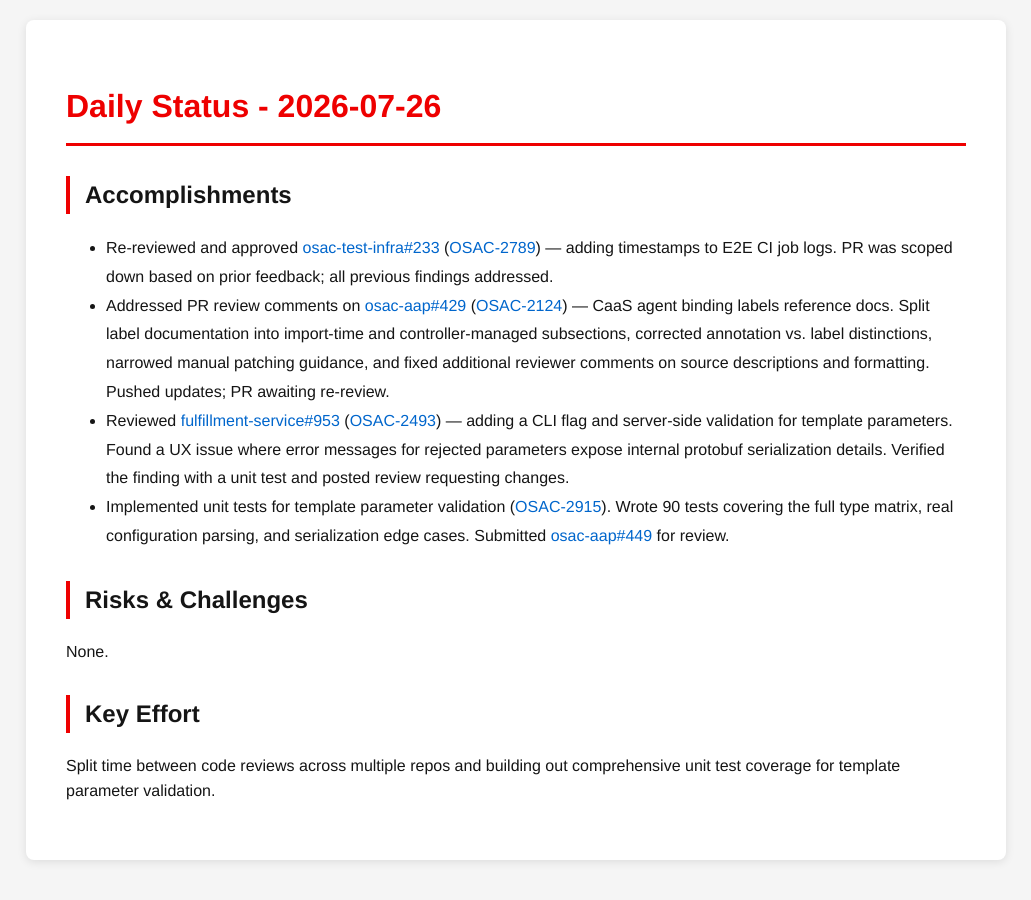
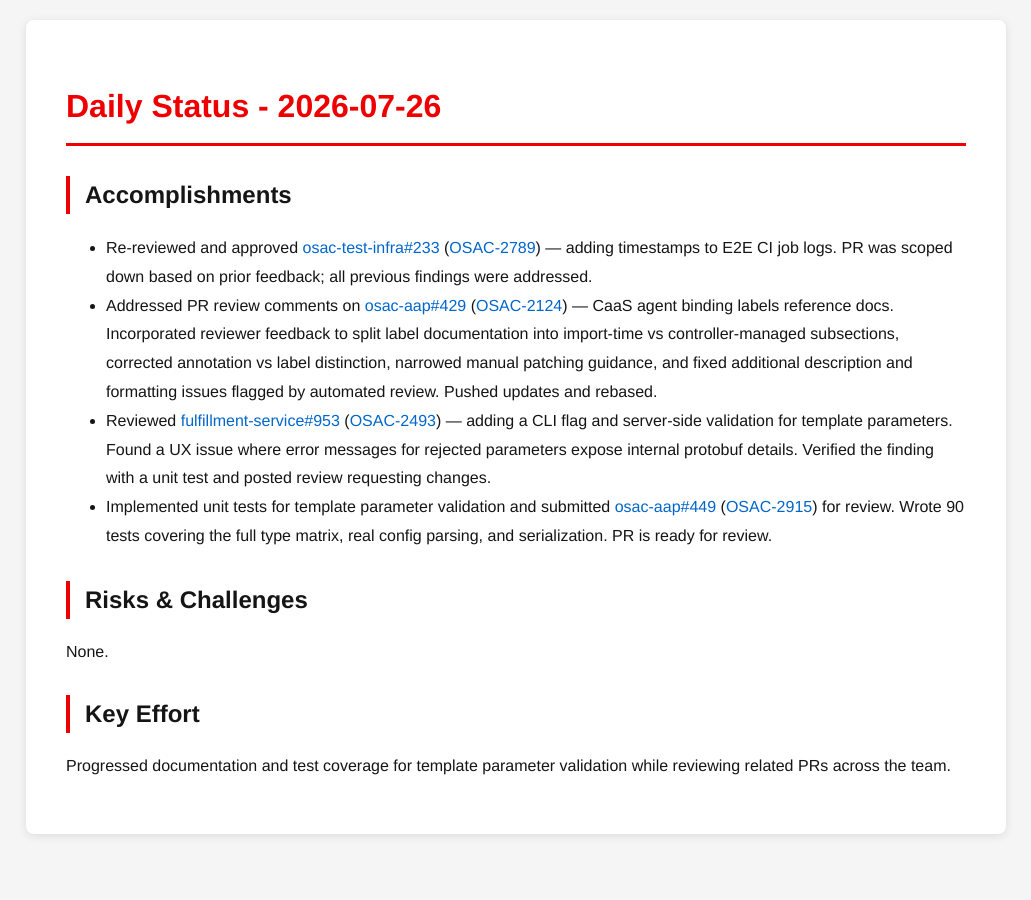
Before and after one commit to tzvatot/daily-status, a Jekyll site: the page built from 2026-07-26.md, in a window 1280 px wide. Shown: the whole page, without its empty margins (124-1155 px from the left). Built offline with Jekyll 4.4.1, drawn with Linux system fonts in a browser that asks for light colours.

Commit message:
Daily status update - 2026-07-26

```diff
--- a/2026-07-26.md
+++ b/2026-07-26.md
@@ -7,13 +7,13 @@ date: 2026-07-26
 # Daily Status - 2026-07-26
 
 ## Accomplishments
-- Re-reviewed and approved [osac-test-infra#233](https://github.com/osac-project/osac-test-infra/pull/233) ([OSAC-2789](https://redhat.atlassian.net/browse/OSAC-2789)) — adding timestamps to E2E CI job logs. PR was scoped down based on prior feedback; all previous findings addressed.
-- Addressed PR review comments on [osac-aap#429](https://github.com/osac-project/osac-aap/pull/429) ([OSAC-2124](https://redhat.atlassian.net/browse/OSAC-2124)) — CaaS agent binding labels reference docs. Split label documentation into import-time and controller-managed subsections, corrected annotation vs. label distinctions, narrowed manual patching guidance, and fixed additional reviewer comments on source descriptions and formatting. Pushed updates; PR awaiting re-review.
-- Reviewed [fulfillment-service#953](https://github.com/osac-project/fulfillment-service/pull/953) ([OSAC-2493](https://redhat.atlassian.net/browse/OSAC-2493)) — adding a CLI flag and server-side validation for template parameters. Found a UX issue where error messages for rejected parameters expose internal protobuf serialization details. Verified the finding with a unit test and posted review requesting changes.
-- Implemented unit tests for template parameter validation ([OSAC-2915](https://redhat.atlassian.net/browse/OSAC-2915)). Wrote 90 tests covering the full type matrix, real configuration parsing, and serialization edge cases. Submitted [osac-aap#449](https://github.com/osac-project/osac-aap/pull/449) for review.
+- Re-reviewed and approved [osac-test-infra#233](https://github.com/osac-project/osac-test-infra/pull/233) ([OSAC-2789](https://redhat.atlassian.net/browse/OSAC-2789)) — adding timestamps to E2E CI job logs. PR was scoped down based on prior feedback; all previous findings were addressed.
+- Addressed PR review comments on [osac-aap#429](https://github.com/osac-project/osac-aap/pull/429) ([OSAC-2124](https://redhat.atlassian.net/browse/OSAC-2124)) — CaaS agent binding labels reference docs. Incorporated reviewer feedback to split label documentation into import-time vs controller-managed subsections, corrected annotation vs label distinction, narrowed manual patching guidance, and fixed additional description and formatting issues flagged by automated review. Pushed updates and rebased.
+- Reviewed [fulfillment-service#953](https://github.com/osac-project/fulfillment-service/pull/953) ([OSAC-2493](https://redhat.atlassian.net/browse/OSAC-2493)) — adding a CLI flag and server-side validation for template parameters. Found a UX issue where error messages for rejected parameters expose internal protobuf details. Verified the finding with a unit test and posted review requesting changes.
+- Implemented unit tests for template parameter validation and submitted [osac-aap#449](https://github.com/osac-project/osac-aap/pull/449) ([OSAC-2915](https://redhat.atlassian.net/browse/OSAC-2915)) for review. Wrote 90 tests covering the full type matrix, real config parsing, and serialization. PR is ready for review.
 
 ## Risks & Challenges
 None.
 
 ## Key Effort
-Split time between code reviews across multiple repos and building out comprehensive unit test coverage for template parameter validation.
+Progressed documentation and test coverage for template parameter validation while reviewing related PRs across the team.
```
